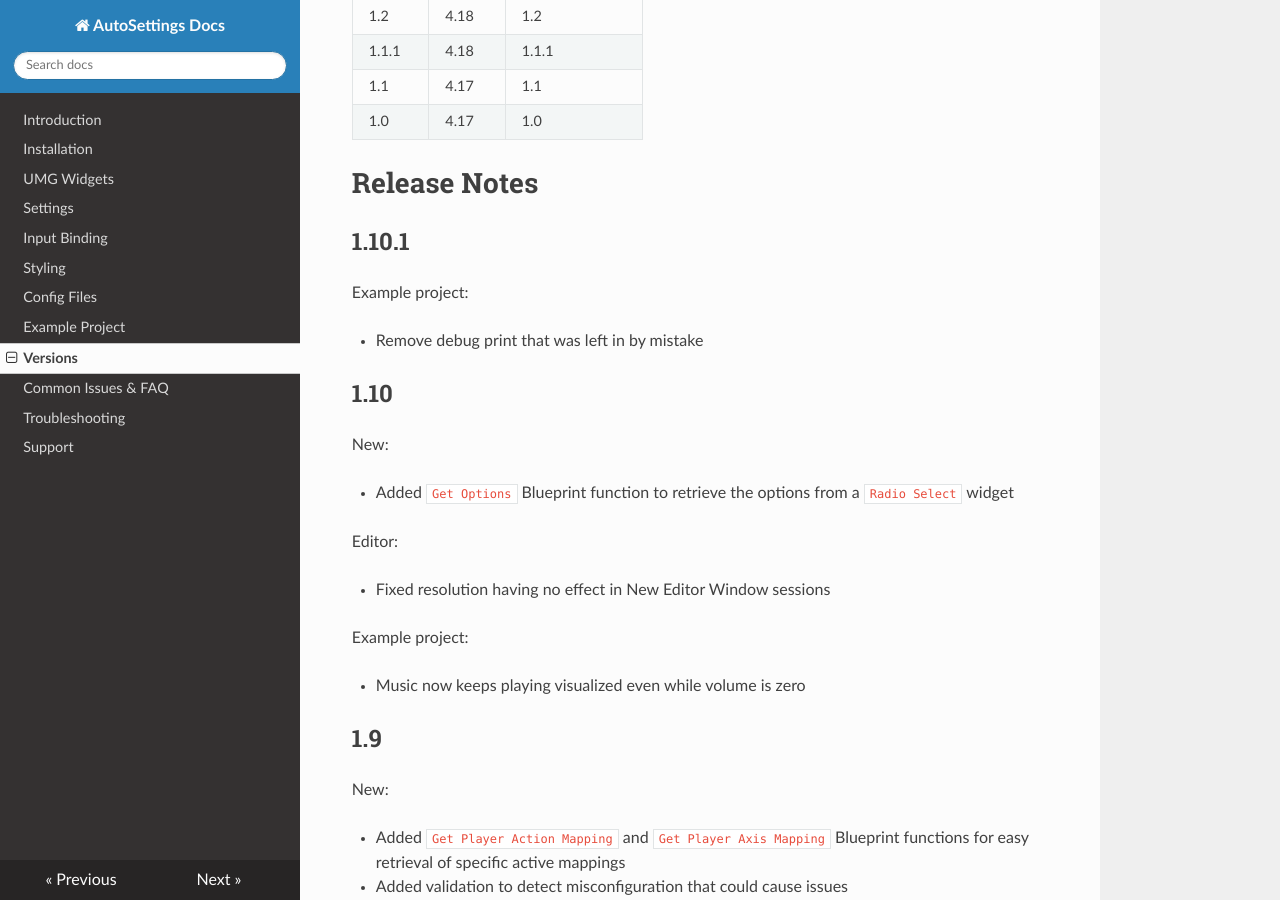
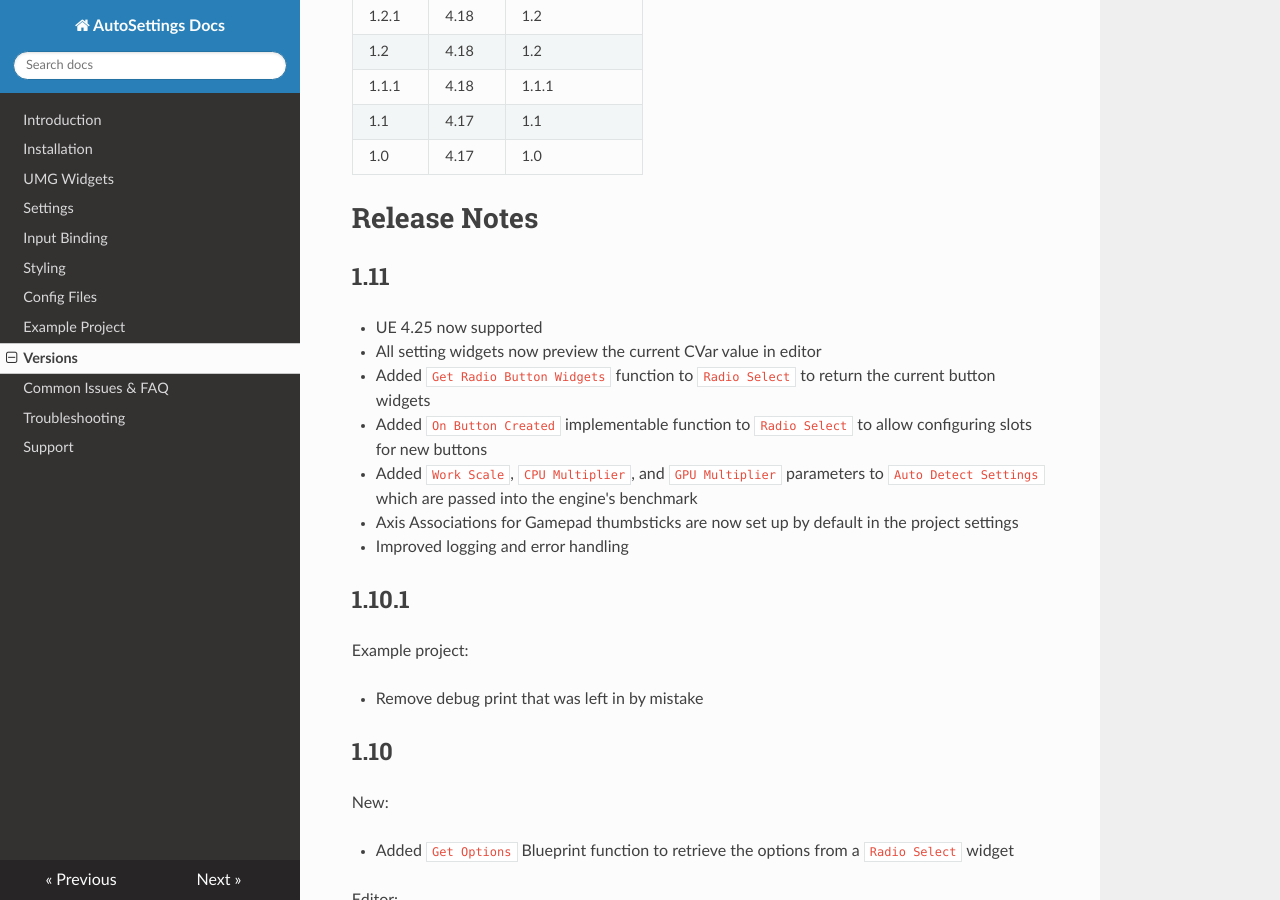
Before and after one commit to Acren/AutoSettings-Docs, an MkDocs documentation site: the page built from docs/versions.md, in a window 1280 px wide and 900 px high, scrolled down 1005 px. Built offline with MkDocs 1.6.1, drawn with Linux system fonts in a browser that asks for light colours; nearby versions of some CDN libraries; old or Windows-style settings are respelled for this version of MkDocs.

Commit message:
Add 1.11 notes

```diff
--- a/docs/versions.md
+++ b/docs/versions.md
@@ -7,6 +7,7 @@ The example project does not always need to match, but it is recommended to use
 
 Plugin  | Engine | Example Project
 ------- | ------ | ------------
+1.11    | 4.25   | 1.11
 1.10    | 4.24   | 1.10.1
 1.9     | 4.24   | 1.8
 1.8     | 4.24   | 1.8
@@ -32,6 +33,16 @@ Plugin  | Engine | Example Project
 1.0     | 4.17   | 1.0
 
 # Release Notes
+
+## 1.11
+
+- UE 4.25 now supported
+- All setting widgets now preview the current CVar value in editor
+- Added `Get Radio Button Widgets` function to `Radio Select` to return the current button widgets
+- Added `On Button Created` implementable function to `Radio Select` to allow configuring slots for new buttons
+- Added `Work Scale`, `CPU Multiplier`, and `GPU Multiplier` parameters to `Auto Detect Settings` which are passed into the engine's benchmark
+- Axis Associations for Gamepad thumbsticks are now set up by default in the project settings
+- Improved logging and error handling
 
 ## 1.10.1
 
```
